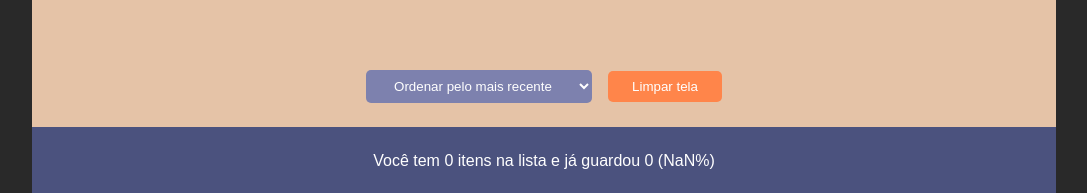
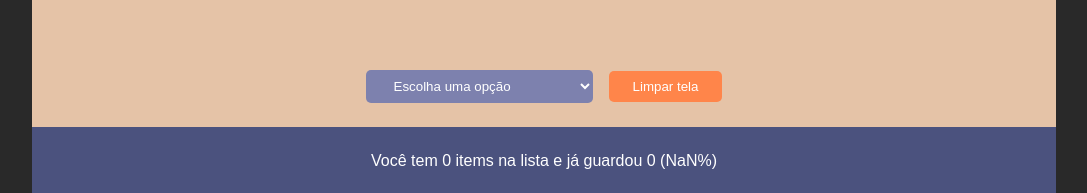
Before and after one commit to silvasouzaadriano/lembrar-para-guardar, a React (Vite) app: page / in a window 1280 px wide. Shown: the part 633-826 px from the top of the page, without its empty margins (96-1183 px from the left). Built offline with nearby package versions, Linux system fonts and the light colour scheme.

Commit message:
feat: Implemented filters

```diff
--- a/src/components/Dashboard/index.jsx
+++ b/src/components/Dashboard/index.jsx
@@ -3,23 +3,72 @@ import { Footer } from '../Footer'
 import './index.css'
 
 const QTD_ITEM_VALUES = Array.from({ length: 100 }, (_, i) => i + 1)
+localStorage.setItem('items', JSON.stringify([]))
 
 const Dashboard = () => {
-  const [itens, setItens] = useState([])
+  const [items, setItems] = useState([])
 
   const handleAddItem = (item) => {
-    setItens((i) => [...i, item])
+    setItems((i) => [...i, item])
+    localStorage.setItem('items', JSON.stringify([...items, item]))
   }
 
-  const removeItem = (itemId) =>
-    setItens((i) => i.filter((obj) => obj.id !== itemId))
+  const handleRemoveItem = (itemId) => {
+    setItems((i) => i.filter((obj) => obj.id !== itemId))
+    localStorage.setItem(
+      'items',
+      JSON.stringify(items.filter((obj) => obj.id !== itemId)),
+    )
+  }
 
-  const clearItens = () => setItens([])
+  const handleClearitems = () => {
+    setItems([])
+    localStorage.setItem('items', JSON.stringify([]))
+  }
 
-  const saveItem = (itemId) =>
-    setItens((i) =>
+  const handleSaveItem = (itemId) => {
+    setItems((i) =>
       i.map((obj) => (obj.id === itemId ? { ...obj, saved: !obj.saved } : obj)),
     )
+
+    localStorage.setItem(
+      'items',
+      JSON.stringify(
+        items.map((obj) =>
+          obj.id === itemId ? { ...obj, saved: !obj.saved } : obj,
+        ),
+      ),
+    )
+  }
+
+  const handleSortitems = (e) => {
+    const action = e.target.value
+    switch (action) {
+      case 'saved': {
+        const currentItems = JSON.parse(localStorage.getItem('items'))
+        setItems(currentItems.filter((item) => item.saved))
+        break
+      }
+      case 'recent': {
+        const newItems = JSON.parse(localStorage.getItem('items'))
+        setItems(newItems)
+        break
+      }
+      case 'ascending': {
+        const newItems = JSON.parse(localStorage.getItem('items'))
+        const itemsAscending = [...newItems].sort((a, b) =>
+          a.description > b.description ? 1 : -1,
+        )
+        setItems(itemsAscending)
+        break
+      }
+      default: {
+        const newItems = JSON.parse(localStorage.getItem('items'))
+        setItems(newItems)
+        break
+      }
+    }
+  }
 
   const handleSubmit = (e) => {
     e.preventDefault()
@@ -53,30 +102,37 @@ const Dashboard = () => {
         </form>
         <section>
           <ul>
-            {itens.map(({ id, qtd, description, saved }) => (
+            {items.map(({ id, qtd, description, saved }) => (
               <li key={id}>
                 <input
                   type="checkbox"
                   name="item"
                   checked={saved ? true : false}
-                  onChange={() => saveItem(id)}
+                  onChange={() => handleSaveItem(id)}
                 />
                 <p className={saved ? 'savedItem' : 'unSavedItem'}>
                   {qtd} {description}
                 </p>
-                <button onClick={() => removeItem(id)}>X</button>
+                <button onClick={() => handleRemoveItem(id)}>X</button>
               </li>
             ))}
           </ul>
           <div className="section-buttons">
-            <select name="order">
-              <option value="0">Ordenar pelo mais recente</option>
+            <select
+              name="sortitems"
+              onChange={(e) => handleSortitems(e)}
+              id="sortItems"
+            >
+              <option value="">Escolha uma opção</option>
+              <option value="saved">Mostrar guardados</option>
+              <option value="ascending">Ordenar alfabética</option>
+              <option value="recent">Ordenar por mais recentes</option>
             </select>
-            <button onClick={clearItens}>Limpar tela</button>
+            <button onClick={handleClearitems}>Limpar tela</button>
           </div>
         </section>
       </main>
-      <Footer itens={itens} />
+      <Footer items={items} />
     </>
   )
 }
--- a/src/components/Footer/index.jsx
+++ b/src/components/Footer/index.jsx
@@ -1,18 +1,18 @@
 import './index.css'
 
-const Footer = ({ itens }) => {
-  const qtdItens = itens.length
-  const qtdSaved = itens.reduce((acc, item) => {
+const Footer = ({ items }) => {
+  const qtditems = items.length
+  const qtdSaved = items.reduce((acc, item) => {
     if (item.saved) {
       acc++
     }
     return acc
   }, 0)
-  const qtdSavedPercentage = Math.floor((qtdSaved / qtdItens) * 100)
+  const qtdSavedPercentage = Math.floor((qtdSaved / qtditems) * 100)
   return (
     <footer>
       <p>
-        Você tem {qtdItens} itens na lista e já guardou {qtdSaved} (
+        Você tem {qtditems} items na lista e já guardou {qtdSaved} (
         {qtdSavedPercentage}%)
       </p>
     </footer>
```
